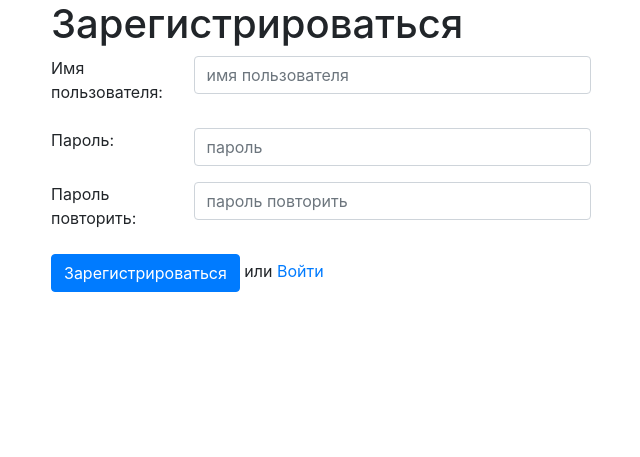
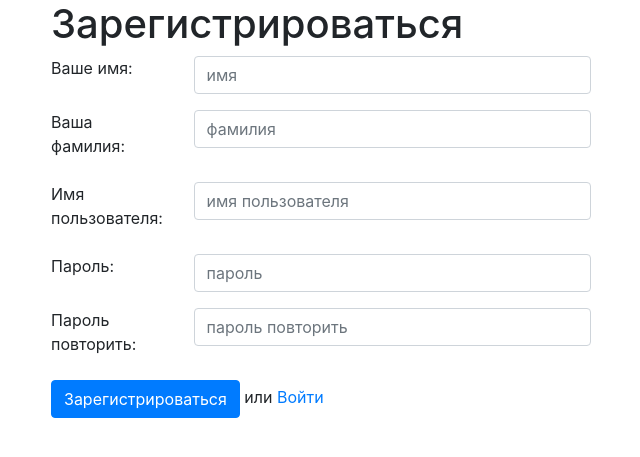
Before and after one commit to OverLucker/search-module-admin, a Django app: page /register/ in a window 1280 px wide. Shown: the part 56-513 px from the top of the page, without its empty margins (34-674 px from the left). Run offline with Django 3.2, Linux system fonts and the light colour scheme; some libraries are stand-ins or nearby versions.

Commit message:
Добавлено имя и фамилия при регистрации

```diff
--- a/artman/forms.py
+++ b/artman/forms.py
@@ -46,6 +46,24 @@ class UserCreationForm(forms.Form):
             })
     )
 
+    first_name = forms.CharField(max_length=30,
+        widget=forms.TextInput(
+            attrs={
+                'class': 'form-control',
+                'placeholder': 'имя'
+            }
+        )
+    )
+
+    last_name = forms.CharField(max_length=150,
+        widget=forms.TextInput(
+            attrs={
+                'class': 'form-control',
+                'placeholder': 'фамилия'
+            }
+        )
+    )
+
 
 class SearchDocumentForm(forms.Form):
     search = forms.CharField(max_length=100, required=False,
--- a/artman/templates/artman/register.html
+++ b/artman/templates/artman/register.html
@@ -7,6 +7,18 @@
       <h1>Зарегистрироваться</h1>
       <form class="" action="{% url 'register' %}" method="post">
         {% csrf_token %}
+        <div class="form-group row">
+          <label class="col-md-5 col-lg-3" for="">Ваше имя: </label>
+          <div class="col-md-7 col-lg-9">
+            {{ creationform.first_name }}
+          </div>
+        </div>
+        <div class="form-group row">
+          <label class="col-md-5 col-lg-3" for="">Ваша фамилия: </label>
+          <div class="col-md-7 col-lg-9">
+            {{ creationform.last_name }}
+          </div>
+        </div>
         <div class="form-group row">
           <label class="col-md-5 col-lg-3" for="">Имя пользователя: </label>
           <div class="col-md-7 col-lg-9">
--- a/artman/views.py
+++ b/artman/views.py
@@ -52,6 +52,8 @@ class RegisterView(View):
             if creationform.is_valid():
                 UserModel = apps.get_model(settings.AUTH_USER_MODEL)
                 data = {
+                    'first_name': creationform.cleaned_data['first_name'],
+                    'last_name': creationform.cleaned_data['last_name'],
                     'username': creationform.cleaned_data['username'],
                     'password': creationform.cleaned_data['password1'],
                 }
```
Also changed, not shown: db.sqlite3.
